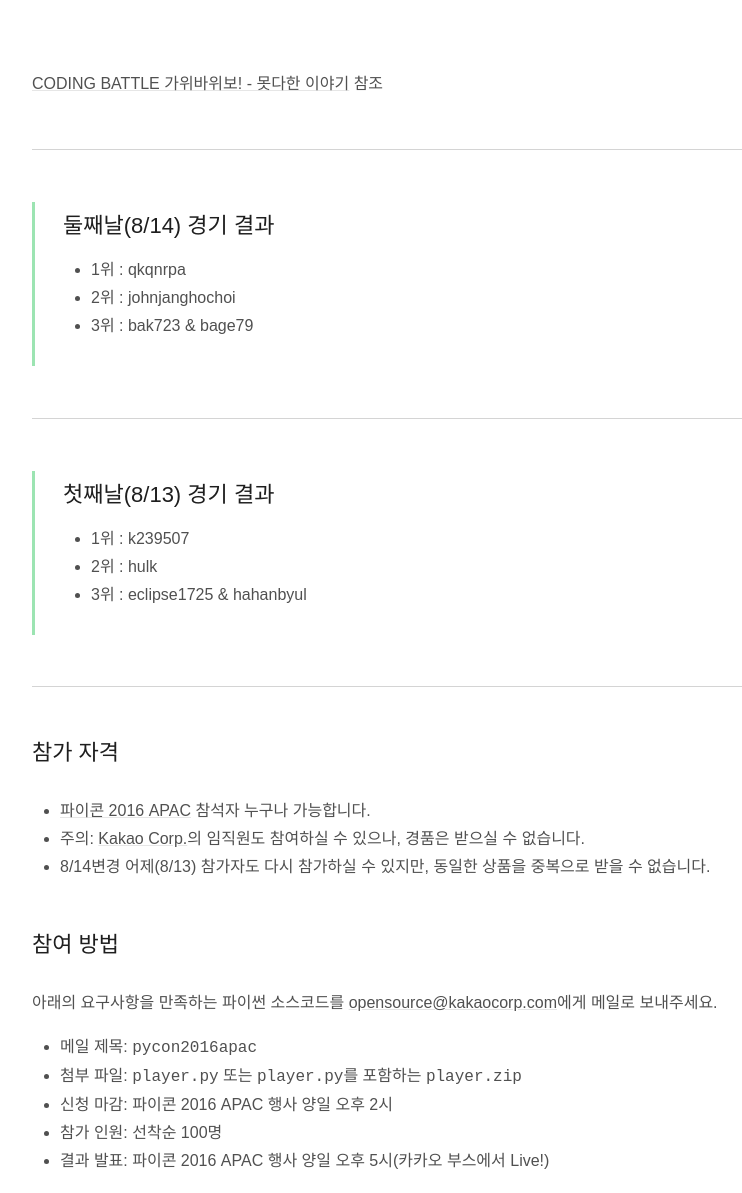
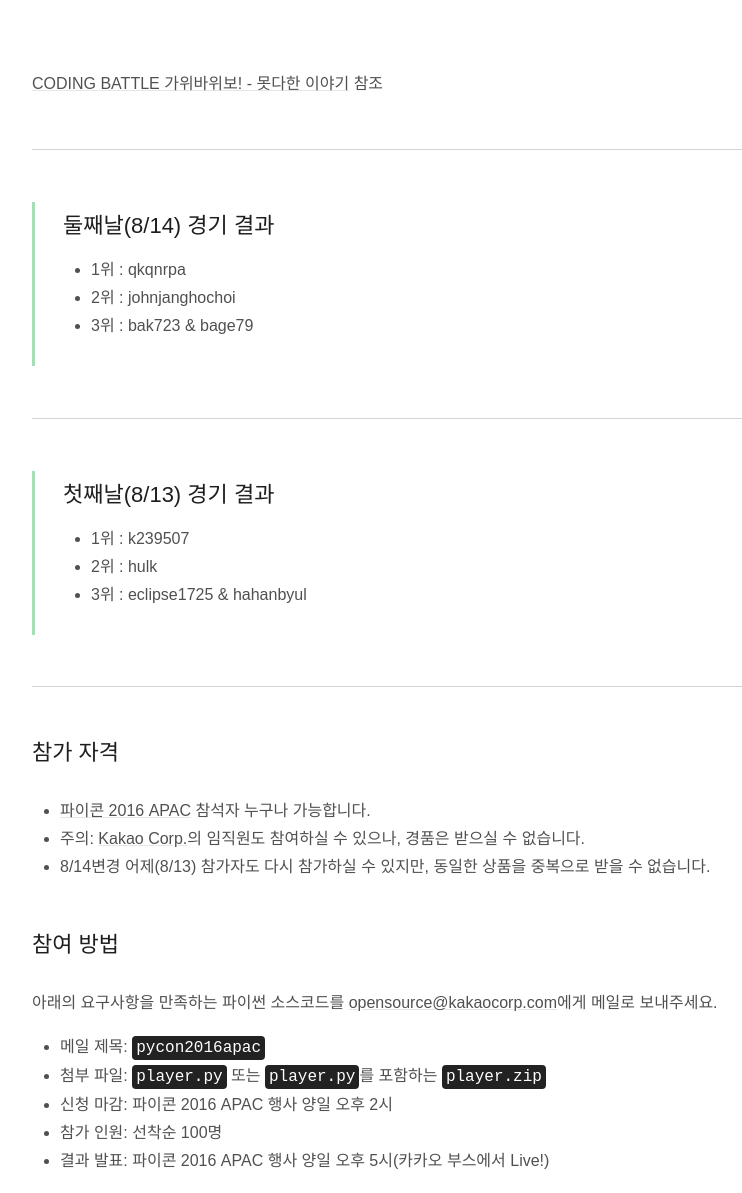
Before and after one commit to gutmate/gutmate.github.com, a Jekyll site: the page built from pycon2016apac.md, in a window 1280 px wide. Shown: the part 521-1714 px from the top of the page, without its empty margins (193-935 px from the left). Built offline with Jekyll 4.4.1, drawn with Linux system fonts in a browser that asks for light colours; nearby versions of some CDN libraries; some web fonts are replaced; library files that are not in the unit come from our copies; grey boxes are pictures that could not be loaded.

Commit message:
Update screen.css

```diff
--- a/assets/css/screen.css
+++ b/assets/css/screen.css
@@ -1146,6 +1146,12 @@ body.about-template .about-img {
 }
 
 /* code */
+#content code.highlighter-rouge {
+	background-color: #222;
+	color: #fff;
+	padding: 3px 4px;
+	border-radius: 4px;
+}
 #content .highlighter-rouge {
   position: relative;
 }
```
